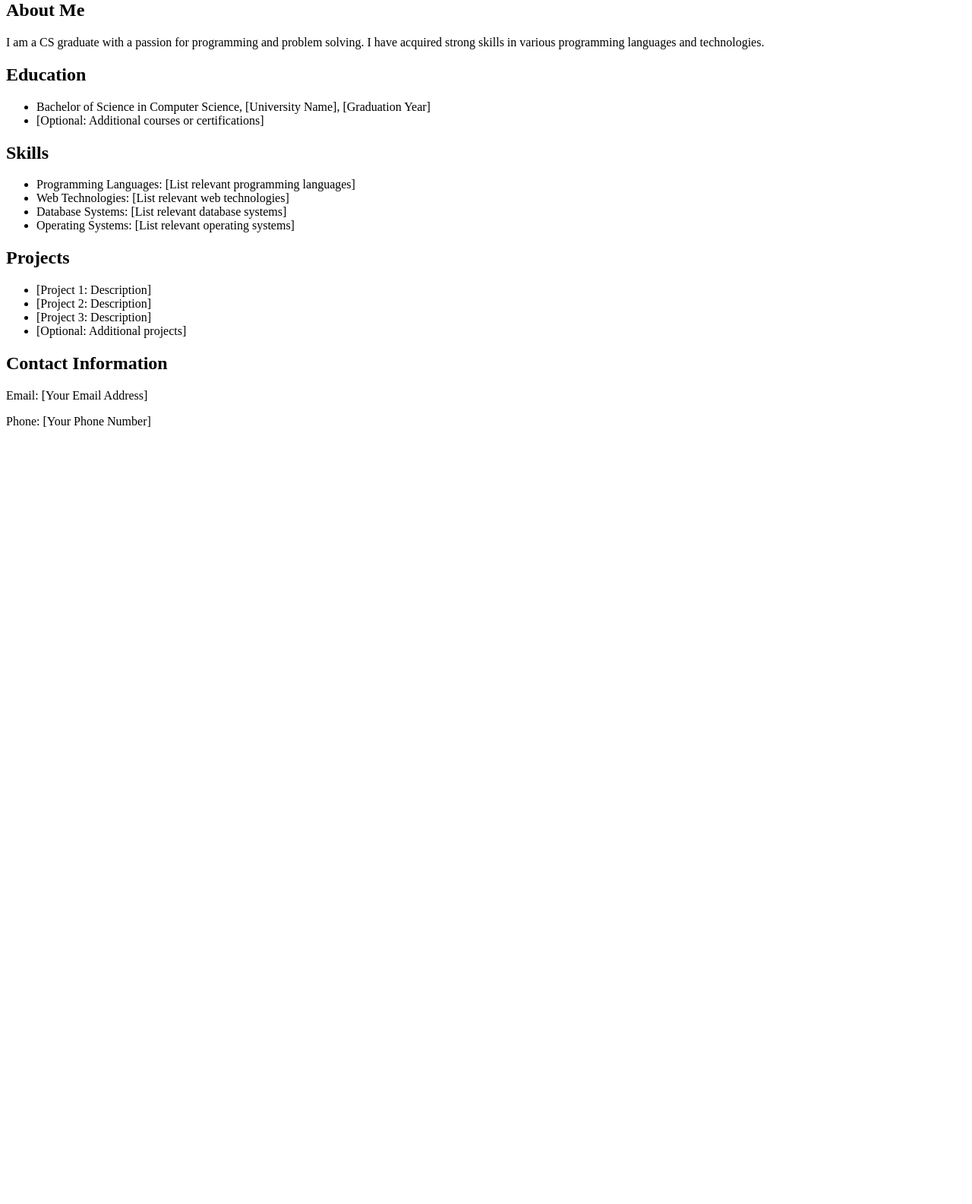
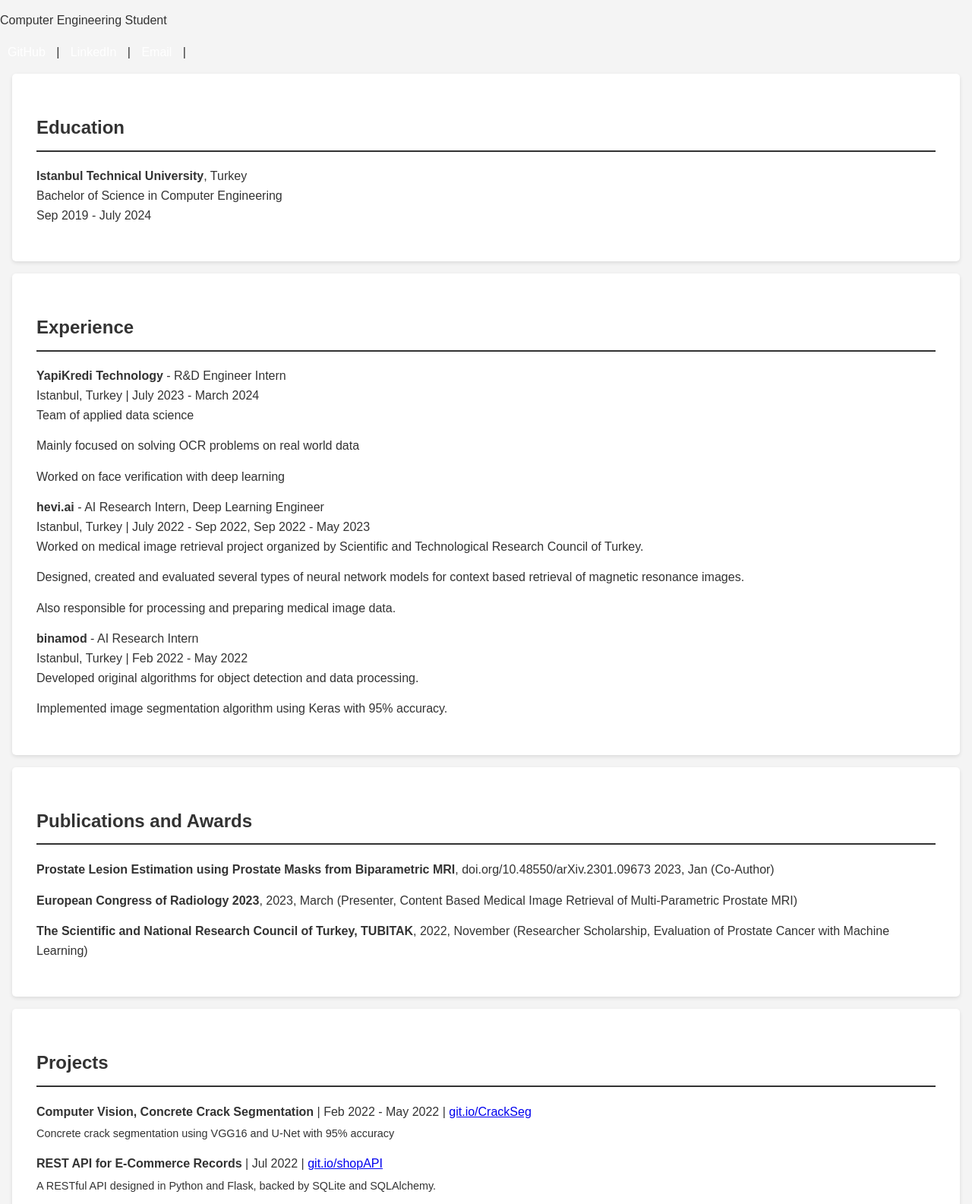
Before and after one commit to intelava/intelava.github.io, a plain HTML site: page index.html in a window 1280 px wide. Shown: the part 80-1665 px from the top of the page at 76% size. Before the commit the page ends 800 px from the top, so only its background shows below. Drawn offline with Linux system fonts and the light colour scheme.

Commit message:
Initial commit

```diff
--- a/index.html
+++ b/index.html
@@ -1,52 +1,214 @@
 <!DOCTYPE html>
 <html>
 <head>
-  <meta charset="UTF-8">
-  <title>CS Graduate Webpage</title>
+<title>Tarkan Atak Kan - Resume</title>
+<style>
+/* Basic styling for the entire page */
+body {
+font-family: 'Arial', sans-serif;
+margin: 0;
+padding: 0;
+background-color: #f4f4f4;
+color: #333;
+line-height: 1.6;
+}
+
+/* Styling for the header section /
+header {
+background-color: #333;
+color: white;
+text-align: center;
+padding: 2rem 0;
+position: relative; / To position the contact links absolutely */
+}
+
+.contact-links {
+position: absolute;
+top: 50%;
+left: 50%;
+transform: translate(-50%, -50%);
+}
+
+.contact-links a {
+color: white;
+margin: 0 10px;
+text-decoration: none;
+}
+
+/* Styling for the main content sections */
+section {
+padding: 2rem;
+margin: 1rem;
+background-color: white;
+border-radius: 5px;
+box-shadow: 0 2px 5px rgba(0, 0, 0, 0.1);
+}
+
+/* Styling for headings within sections */
+h2 {
+color: #333;
+border-bottom: 2px solid #333;
+padding-bottom: 10px;
+}
+
+/* Styling for lists (experience, projects, etc.) */
+ul {
+list-style: none;
+padding: 0;
+}
+
+li {
+margin-bottom: 15px;
+}
+
+/* Styling for project descriptions */
+.project-description {
+margin-top: 5px;
+font-size: 0.9em;
+}
+
+/* Styling for technical skills /
+.skills-list {
+display: grid;
+grid-template-columns: repeat(auto-fit, minmax(150px, 1fr)); / Responsive columns */
+gap: 10px;
+}
+
+/* Styling for the footer */
+footer {
+text-align: center;
+padding: 1rem 0;
+background-color: #333;
+color: white;
+}
+</style>
 </head>
 <body>
+
 <header>
-    <h1>CS Graduate Webpage</h1>
+<h1>Tarkan Atak Kan</h1>
+<p>Computer Engineering Student</p>
+<div class="contact-links">
+<a href="https://github.com/intelava" target="_blank">GitHub</a> |
+<a href="https://www.linkedin.com/in/tarkan-atak-kan" target="_blank">LinkedIn</a> |
+<a href="mailto:tarkanatakkan@gmail.com">Email</a> |
+</div>
 </header>
 
-  <section>
-    <h2>About Me</h2>
-    <p>I am a CS graduate with a passion for programming and problem solving. I have acquired strong skills in various programming languages and technologies.</p>
-  </section>
-
-  <section>
+<section id="education">
 <h2>Education</h2>
 <ul>
-      <li>Bachelor of Science in Computer Science, [University Name], [Graduation Year]</li>
-      <li>[Optional: Additional courses or certifications]</li>
+<li>
+<strong>Istanbul Technical University</strong>, Turkey<br>
+Bachelor of Science in Computer Engineering<br>
+Sep 2019 - July 2024
+</li>
 </ul>
 </section>
 
-  <section>
-    <h2>Skills</h2>
+<section id="experience">
+<h2>Experience</h2>
 <ul>
-      <li>Programming Languages: [List relevant programming languages]</li>
-      <li>Web Technologies: [List relevant web technologies]</li>
-      <li>Database Systems: [List relevant database systems]</li>
-      <li>Operating Systems: [List relevant operating systems]</li>
+<li>
+<strong>YapiKredi Technology</strong> - R&D Engineer Intern<br>
+Istanbul, Turkey | July 2023 - March 2024<br>
+<ul>
+<li>Team of applied data science</li>
+<li>Mainly focused on solving OCR problems on real world data</li>
+<li>Worked on face verification with deep learning</li>
+</ul>
+</li>
+<li>
+<strong>hevi.ai</strong> - AI Research Intern, Deep Learning Engineer<br>
+Istanbul, Turkey | July 2022 - Sep 2022, Sep 2022 - May 2023<br>
+<ul>
+<li>Worked on medical image retrieval project organized by Scientific and Technological Research Council of Turkey.</li>
+<li>Designed, created and evaluated several types of neural network models for context based retrieval of magnetic resonance images.</li>
+<li>Also responsible for processing and preparing medical image data.</li>
+</ul>
+</li>
+<li>
+<strong>binamod</strong> - AI Research Intern<br>
+Istanbul, Turkey | Feb 2022 - May 2022<br>
+<ul>
+<li>Developed original algorithms for object detection and data processing.</li>
+<li>Implemented image segmentation algorithm using Keras with 95% accuracy.</li>
+</ul>
+</li>
 </ul>
 </section>
 
-  <section>
-    <h2>Projects</h2>
+<section id="publications">
+<h2>Publications and Awards</h2>
 <ul>
-      <li>[Project 1: Description]</li>
-      <li>[Project 2: Description]</li>
-      <li>[Project 3: Description]</li>
-      <li>[Optional: Additional projects]</li>
+<li>
+<strong>Prostate Lesion Estimation using Prostate Masks from Biparametric MRI</strong>, doi.org/10.48550/arXiv.2301.09673 2023, Jan (Co-Author)
+</li>
+<li>
+<strong>European Congress of Radiology 2023</strong>, 2023, March (Presenter, Content Based Medical Image Retrieval of Multi-Parametric Prostate MRI)
+</li>
+<li>
+<strong>The Scientific and National Research Council of Turkey, TUBITAK</strong>, 2022, November (Researcher Scholarship, Evaluation of Prostate Cancer with Machine Learning)
+</li>
 </ul>
 </section>
 
-  <section>
-    <h2>Contact Information</h2>
-    <p>Email: [Your Email Address]</p>
-    <p>Phone: [Your Phone Number]</p>
+<section id="projects">
+<h2>Projects</h2>
+<ul>
+<li>
+<strong>Computer Vision, Concrete Crack Segmentation</strong> | Feb 2022 - May 2022 | <a href="https://git.io/CrackSeg" target="_blank">git.io/CrackSeg</a><br>
+<div class="project-description">Concrete crack segmentation using VGG16 and U-Net with 95% accuracy</div>
+</li>
+<li>
+<strong>REST API for E-Commerce Records</strong> | Jul 2022 | <a href="https://git.io/shopAPI" target="_blank">git.io/shopAPI</a><br>
+<div class="project-description">A RESTful API designed in Python and Flask, backed by SQLite and SQLAlchemy.</div>
+</li>
+<li>
+<strong>Website for an Imaginary High School</strong> | Apr 2020 - Jul 2020 | <a href="https://git.io/intelava" target="_blank">git.io/intelava</a><br>
+<div class="project-description">Course project</div>
+</li>
+</ul>
 </section>
 
-</body>
-</html>
+<section id="skills">
+<h2>Technical Skills</h2>
+<div class="skills-list">
+<div>C++</div>
+<div>C</div>
+<div>Python</div>
+<div>HTML</div>
+<div>CSS</div>
+<div>TensorFlow/Keras</div>
+<div>PyTorch</div>
+<div>Numpy</div>
+<div>Matplotlib</div>
+<div>Pandas</div>
+<div>Git</div>
+<div>Latex</div>
+<div>FSL</div>
+<div>3D Slicer</div>
+<div>SPM</div>
+</div>
+</section>
+
+<section id="positions">
+<h2>Positions of Responsibility</h2>
+<ul>
+<li>
+<strong>Volunteer Teacher, AIESEC Cairo, Egypt</strong> | July 2021 - Aug 2021<br>
+Organized several activities for children at a course center.
+</li>
+<li>
+<strong>Volunteer Preparation, AIESEC Istanbul</strong> | Jun 2021 - Sep 2021<br>
+Tracked the condition of people in a volunteering project abroad.
+</li>
+<li>
+<strong>Volunteer, Make A Wish</strong> | Mar 2022 - Sep 2022<br>
+Gathering their wishes from children
+</li>
+</ul>
+</section>
+
+<footer>
+<p>&copy;
```
Lines whose indentation alone changed are shown as unchanged.
